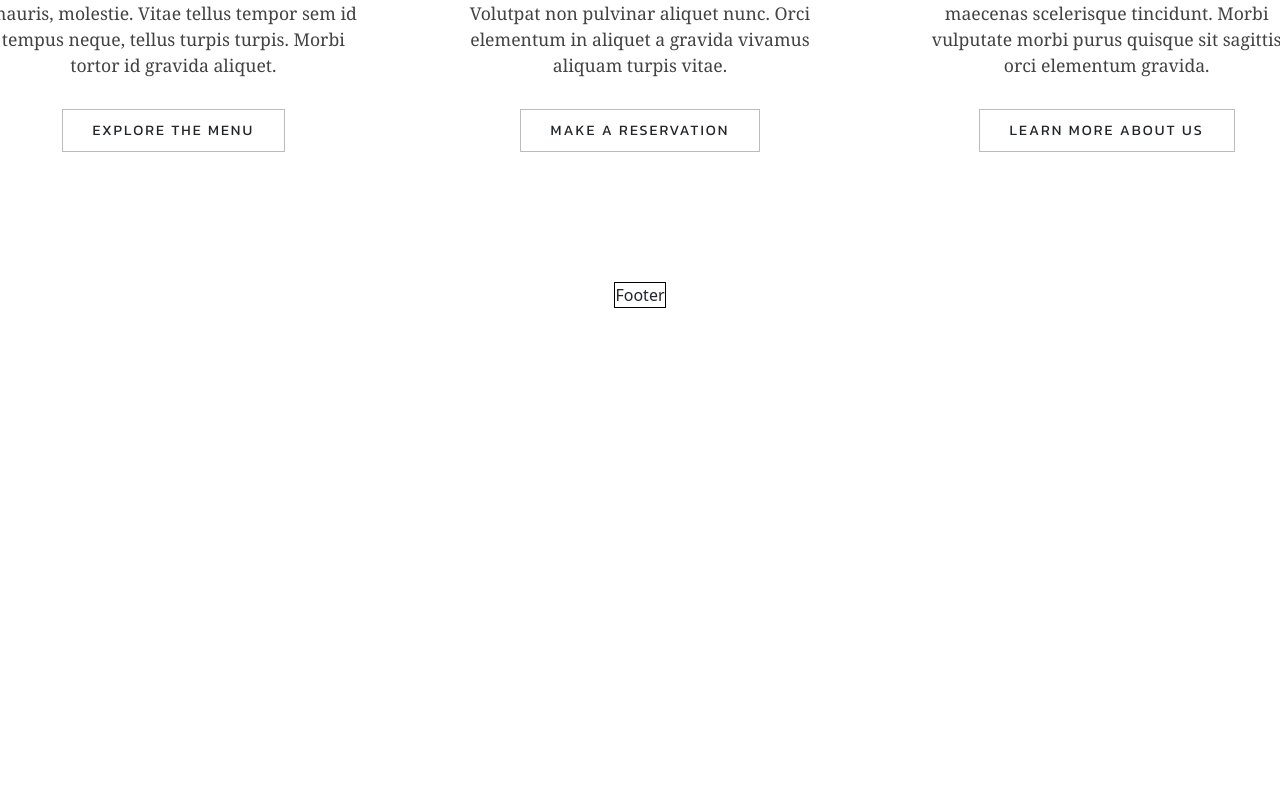
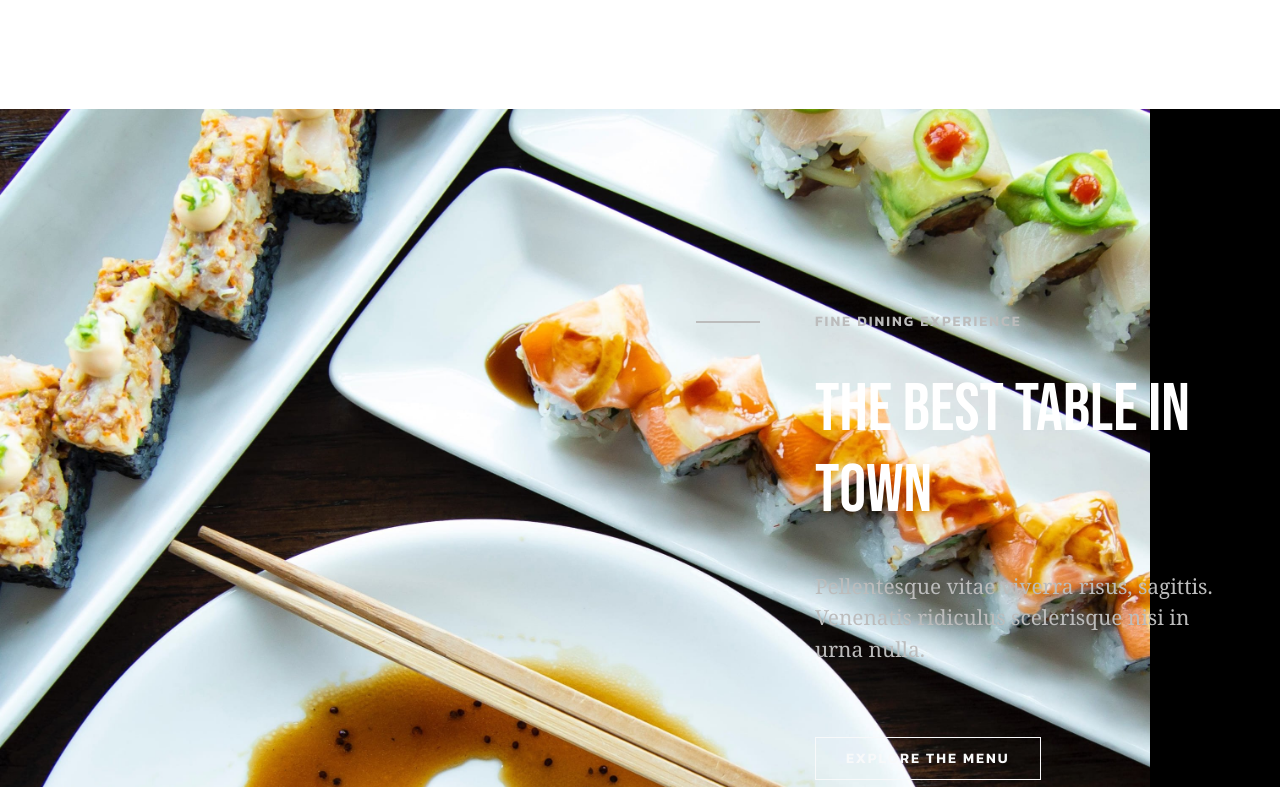
Before and after one commit to Daniele206/proj-html-vuejs, a Vue app: page / in a window 1280 px wide. Shown: the part 2553-3340 px from the top of the page. Before the commit the page ends 2861 px from the top, so only its background shows below. Built offline with nearby package versions, Linux system fonts and the light colour scheme.

Commit message:
[add] theBTab

```diff
--- a/src/components/Main.vue
+++ b/src/components/Main.vue
@@ -1,10 +1,12 @@
 <script>
   import { dataBase } from '../data/data';
-  import UnExp from './partials/UnExp.vue'
+  import TheBTab from './partials/TheBTab.vue';
+  import UnExp from './partials/UnExp.vue';
 
   export default {
     components:{
       UnExp,
+      TheBTab,
     },
 
     data(){
@@ -17,7 +19,7 @@
 
 
 <template>
-  <main class="d-flex flex-column align-items-center">
+  <main class="d-flex flex-column align-items-center w-100">
     <UnExp
     :preText1="dataBase.mainUnExp.preText1"
     :text1="dataBase.mainUnExp.text1"
@@ -25,6 +27,7 @@
     :text2="dataBase.mainUnExp.text2"
     :sushiCard="dataBase.mainUnExp.sushiCard"
     />
+    <TheBTab />
   </main>
 </template>
 
--- a/src/components/partials/InfoEBtn.vue
+++ b/src/components/partials/InfoEBtn.vue
@@ -13,9 +13,9 @@
 
 
 <template>
-  <div class="d-flex">
+  <div class="d-flex w-total">
     <div class="befor-jum-info"></div>
-    <div class="w-25">
+    <div>
       <h3 class="pb-4 title text-uppercase">{{ title }}</h3>
       <h2 class="main-spot text-uppercase pb-4 pt-2" :style="`
     font-size: ${fsMs}rem;`">{{ mainSpot }}</h2>
@@ -31,9 +31,13 @@
 <style lang="scss" scoped>
   @use '../../assets/scss/variables' as *;
 
+  .w-total{
+    width: 520px;
+  }
+
   .befor-jum-info{
     border: 0.5px solid $my-light-gray;
-    width: 50px;
+    width: 140px;
     height: 0;
     margin-top: 0.8rem;
     margin-right: 55px;
--- /dev/null
+++ b/src/components/partials/TheBTab.vue
@@ -0,0 +1,50 @@
+<script>
+  import { dataBase } from '../../data/data';
+
+  import InfoEBtn from './InfoEBtn.vue';
+
+  export default {
+    components:{
+      InfoEBtn,
+    },
+
+    data(){
+      return{
+        dataBase
+      }
+    }
+  }
+</script>
+
+
+<template>
+  <div class="bg-black w-100 d-flex justify-content-center img-bg">
+    <div class="my_container total-pd d-flex justify-content-end">
+      <InfoEBtn
+      class="text-white"
+      :title="dataBase.mainTheBTab.title"
+      :mainSpot="dataBase.mainTheBTab.mainSpot"
+      :fsMs="dataBase.mainTheBTab.fsMainSpot"
+      :text="dataBase.mainTheBTab.text"
+      :textBtn="dataBase.mainTheBTab.textBtn"
+      />
+    </div>
+  </div>
+</template>
+
+
+<style lang="scss" scoped>
+@use '../../assets/scss/variables' as *;
+
+.total-pd{
+  padding-top: 200px;
+  padding-bottom: 180px;
+}
+
+.img-bg{
+  background-image: url(/public/slider32x.jpg);
+  background-size: 1150px;
+  background-repeat: no-repeat;
+}
+
+</style>
--- a/src/data/data.js
+++ b/src/data/data.js
@@ -33,7 +33,11 @@ const dataBase= {
     },
   },
   mainTheBTab: {
-
+    title: 'FINE DINING EXPERIENCE',
+    mainSpot: 'THE BEST TABLE IN TOWN',
+    fsMainSpot: '4.2',
+    text: 'Pellentesque vitae viverra risus, sagittis. Venenatis ridiculus scelerisque nisi in urna nulla.',
+    textBtn: 'EXPLORE THE MENU',
   },
   mainAbUs:{
 
```
